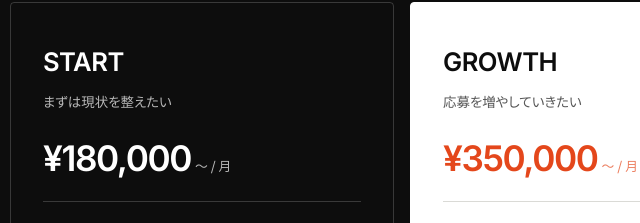
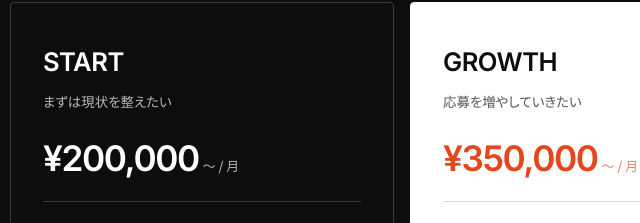
Before and after one commit to shuhei221-droid/yoriai-hp, a plain HTML site: page yoriai-hp:/index.html in a window 1280 px wide. Shown: the part 6861-7084 px from the top of the page, 38-678 px from the left. Drawn offline with Linux system fonts and the light colour scheme.

Commit message:
CAREER: START plan from 200,000 yen/month
Co-Authored-By: Claude Opus 5.5 <noreply@anthropic.com>
Claude-Session: https://claude.ai/code/session_01MhydM1fxCLLASF64qDYWoQ

```diff
--- a/yoriai-hp:/index.html
+++ b/yoriai-hp:/index.html
@@ -653,7 +653,7 @@ footer{background:var(--bk);color:var(--wh);padding:96px 0 40px;overflow:hidden;
     </div>
     <div class="plans-cat"><span class="plans-cat-label">採用支援のプラン</span></div>
     <div class="career-plans rv">
-      <div class="cpl"><p class="cpl-name">START</p><p class="cpl-sub">まずは現状を整えたい</p><p class="cpl-price">¥180,000<small>〜 / 月</small></p><ul class="cpl-list"><li>採用診断</li><li>求人票・募集ページの改善</li><li>月1回の打ち合わせ</li></ul></div>
+      <div class="cpl"><p class="cpl-name">START</p><p class="cpl-sub">まずは現状を整えたい</p><p class="cpl-price">¥200,000<small>〜 / 月</small></p><ul class="cpl-list"><li>採用診断</li><li>求人票・募集ページの改善</li><li>月1回の打ち合わせ</li></ul></div>
       <div class="cpl cpl-rec"><p class="cpl-name">GROWTH</p><p class="cpl-sub">応募を増やしていきたい</p><p class="cpl-price">¥350,000<small>〜 / 月</small></p><ul class="cpl-list"><li>STARTの内容</li><li>採用広報の企画・原稿づくり</li><li>応募状況の分析と改善</li></ul></div>
       <div class="cpl"><p class="cpl-name">PARTNER</p><p class="cpl-sub">採用活動をまるごと相談したい</p><p class="cpl-price">¥600,000<small>〜 / 月</small></p><ul class="cpl-list"><li>GROWTHの内容</li><li>採用活動の運用伴走</li><li>定例ミーティング</li></ul></div>
     </div>
```
